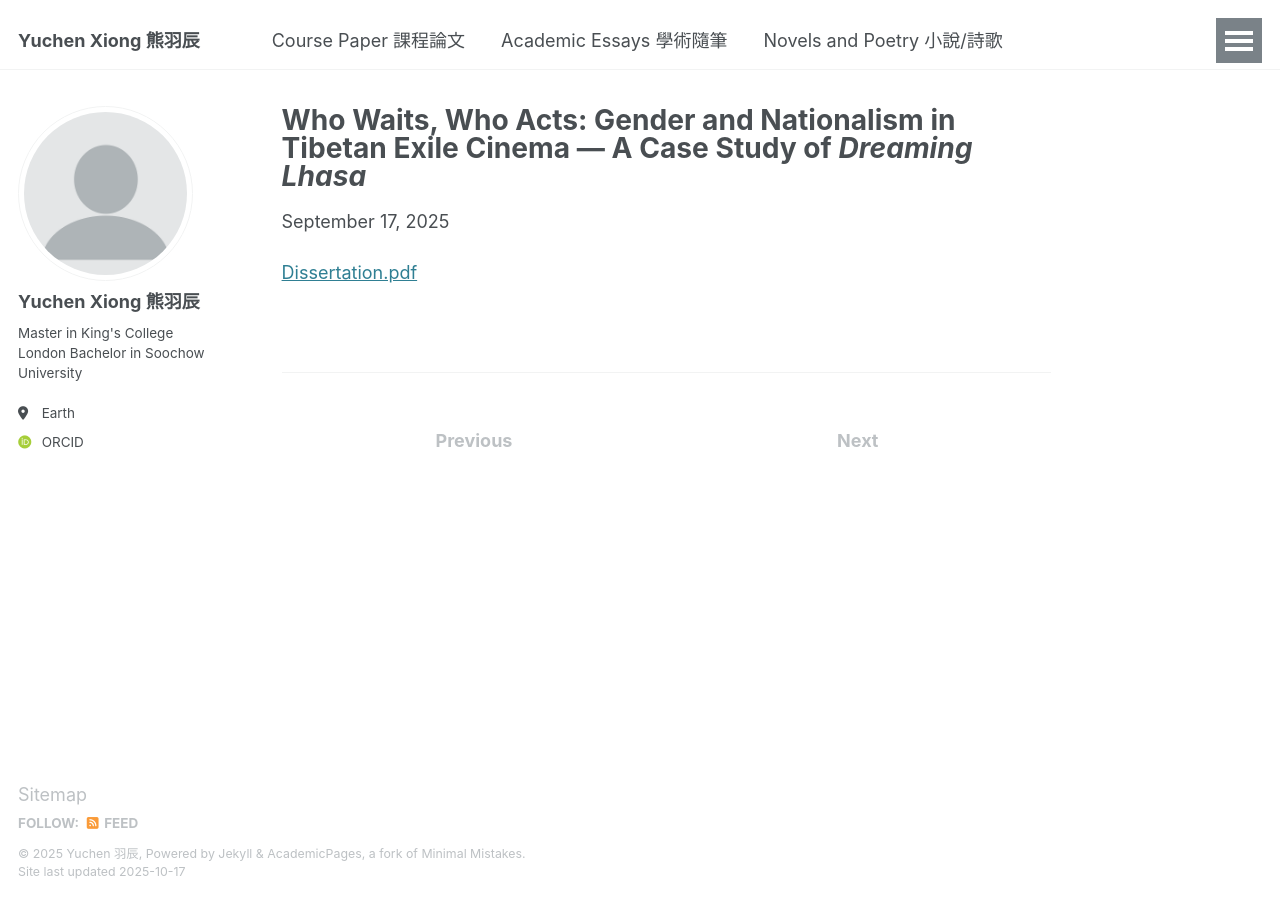
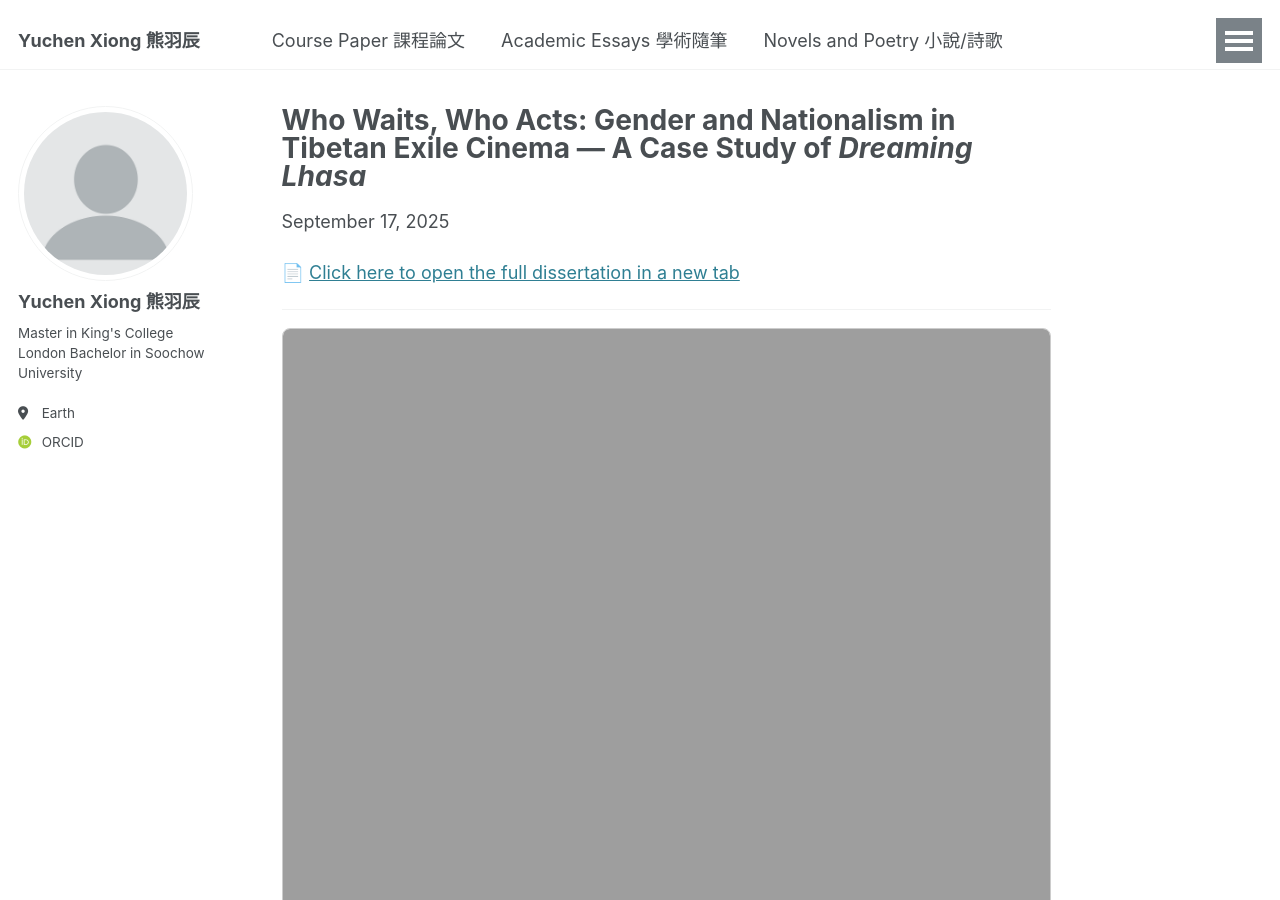
Before and after one commit to yuchen2402/yuchen2402.github.io, a Jekyll site: the page built from _coursepaper/dissertation.md, in a window 1280 px wide and 900 px high. Built offline with Jekyll 4.4.1, drawn with Linux system fonts in a browser that asks for light colours; some web fonts are replaced.

Commit message:
Update dissertation.md

```diff
--- a/_coursepaper/dissertation.md
+++ b/_coursepaper/dissertation.md
@@ -7,4 +7,14 @@
 layout: single
 ---
 
-[Dissertation.pdf](https://github.com/user-attachments/files/22966923/Dissertation.pdf)
+
+📄 [Click here to open the full dissertation in a new tab](https://yuchen2402.github.io/files/dissertation.pdf){:target="_blank"}
+
+---
+
+<iframe
+  src="https://yuchen2402.github.io/files/dissertation.pdf"
+  width="100%"
+  height="900px"
+  style="border: 1px solid #ccc; border-radius: 8px;">
+</iframe>
```
